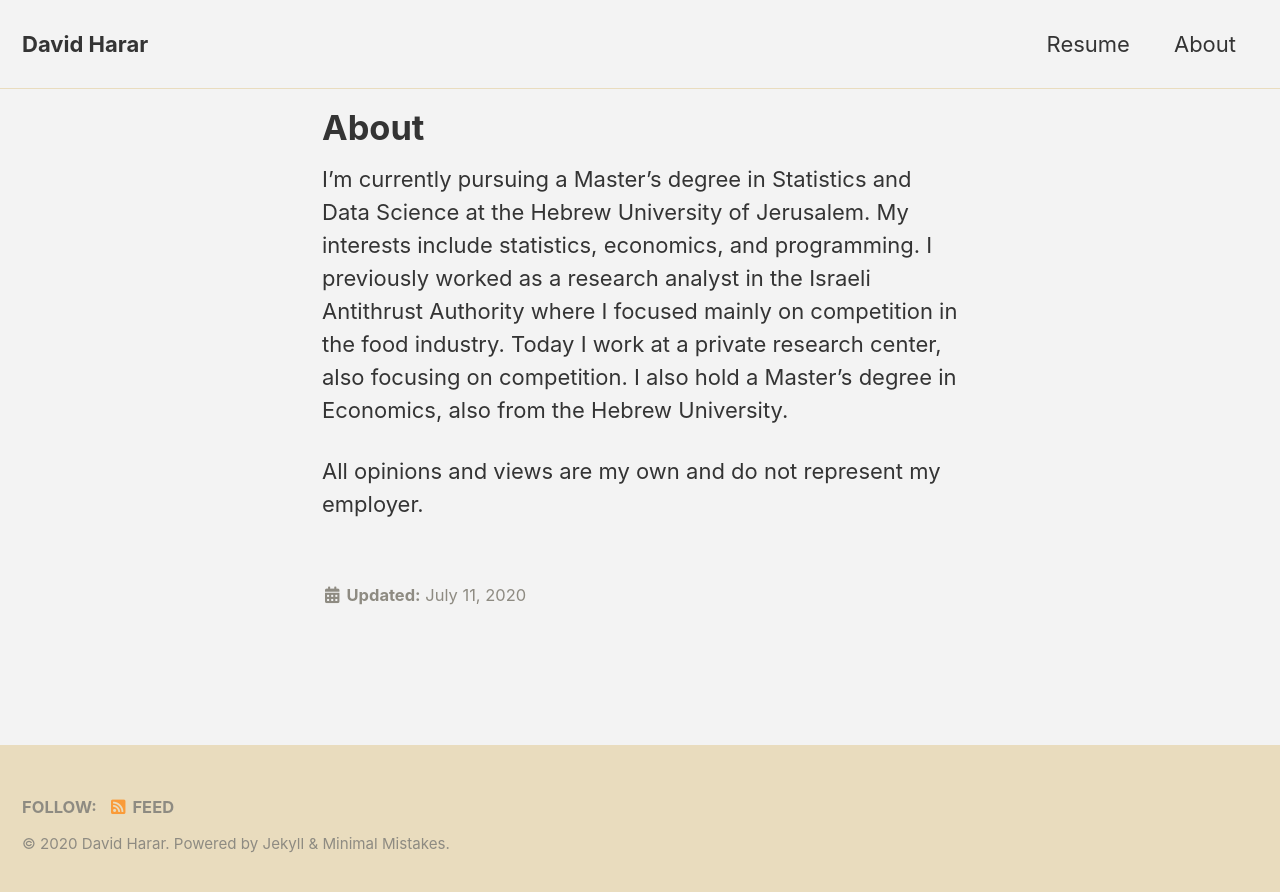
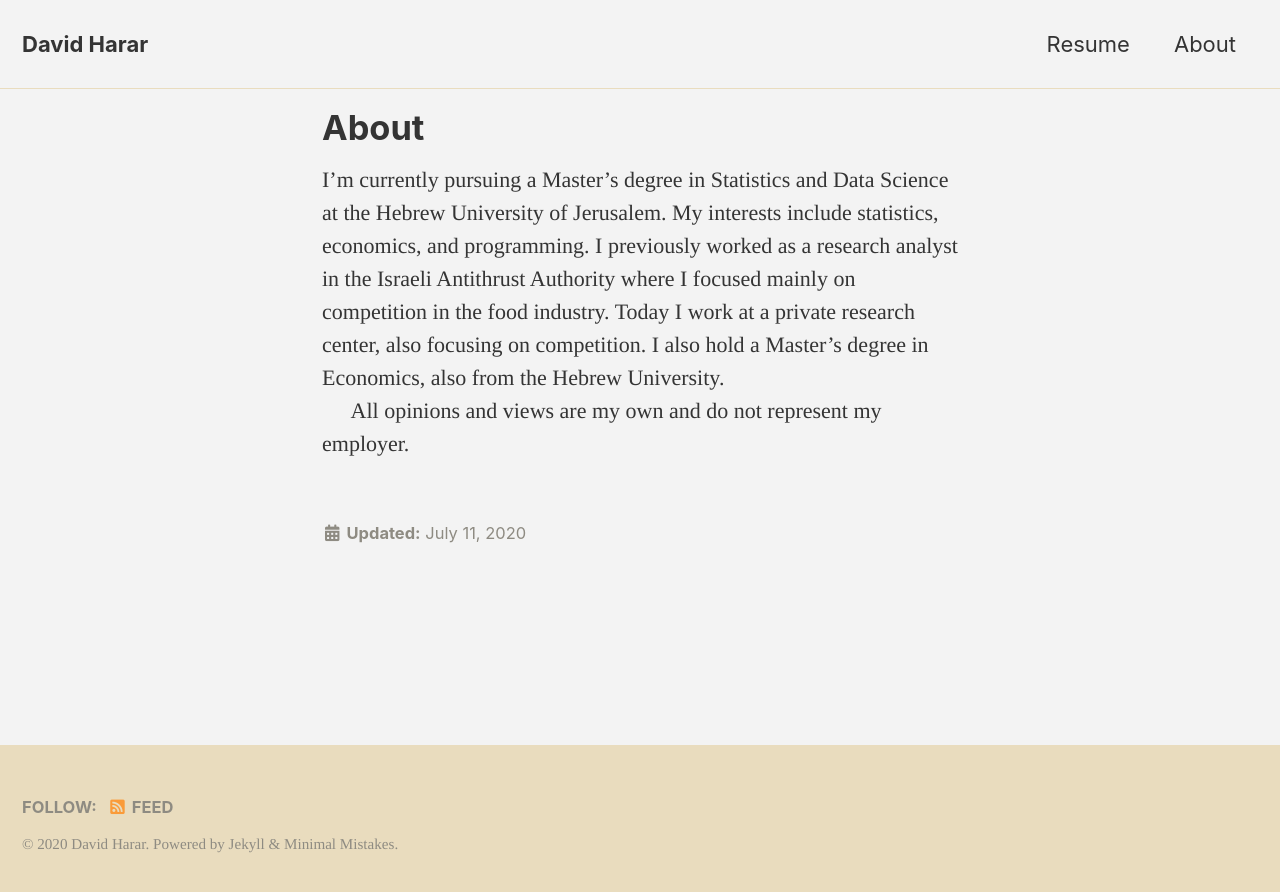
Before and after one commit to DavidHarar/DavidHarar.github.io, a Jekyll site: the page built from _pages/about.md, in a window 1280 px wide. Shown: the top 892 px of the page. Built offline with Jekyll 4.4.1, drawn with Linux system fonts in a browser that asks for light colours; cached includes are drawn as plain includes.

Commit message:
Update _variables.scss

```diff
--- a/_sass/minimal-mistakes/_variables.scss
+++ b/_sass/minimal-mistakes/_variables.scss
@@ -9,7 +9,7 @@
 $doc-font-size: 16 !default;
 
 /* paragraph indention */
-$paragraph-indent: ture !default; // true, false (default)
+$paragraph-indent: true !default; // true, false (default)
 $indent-var: 1.3em !default;
 
 /* system typefaces */
@@ -29,7 +29,7 @@ $bodoni: "Bodoni MT", serif !default;
 $calisto: "Calisto MT", serif !default;
 $garamond: Garamond, serif !default;
 
-$global-font-family: $sans-serif !default;
+$global-font-family: $times !default;
 $header-font-family: $sans-serif !default;
 $caption-font-family: $serif !default;
 
```
